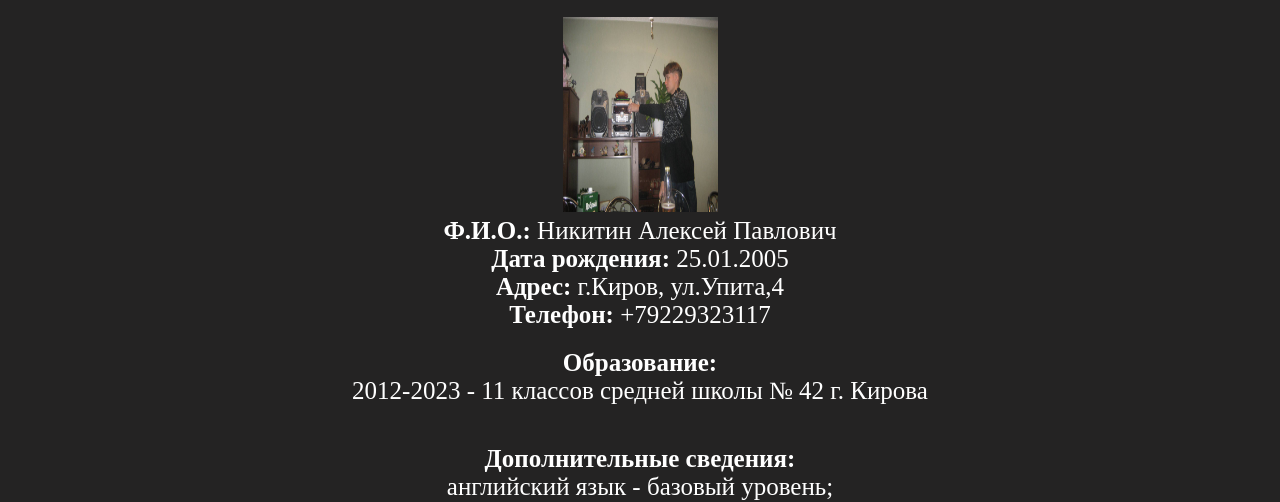
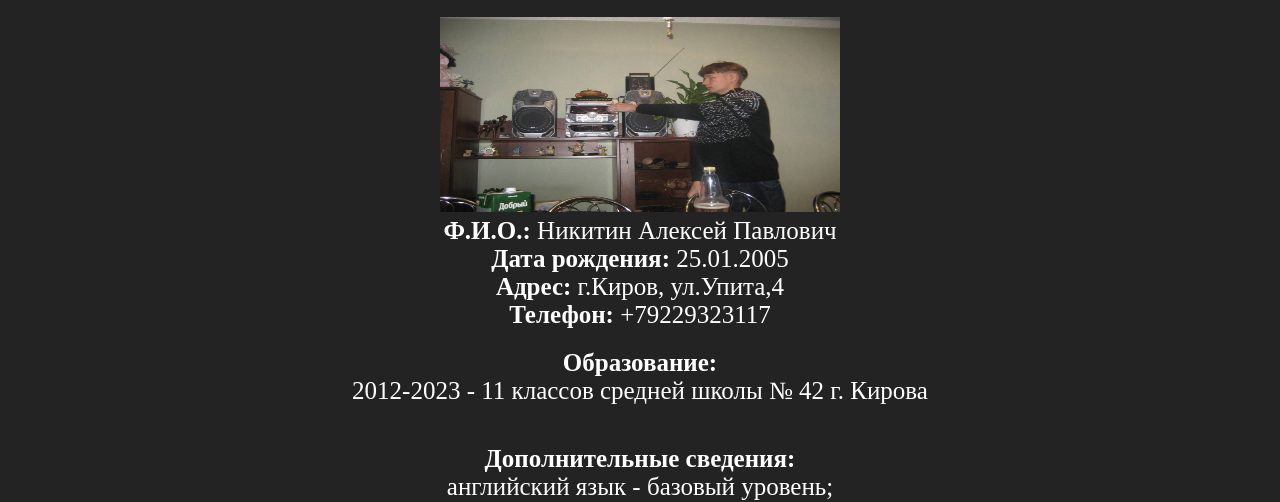
Before and after one commit to Alexey4663/mySite, a plain HTML site: page index.html in a window 1280 px wide. Shown: the part 301-803 px from the top of the page. Drawn offline with Linux system fonts and the light colour scheme.

Commit message:
Update index.html

```diff
--- a/index.html
+++ b/index.html
@@ -26,7 +26,7 @@
     <section class="resume-inform">
         <h2>Резюме</h2>
         <section class="resume-main">
-            <img src="images/1.jpg" width="155" height = "195" alt="">
+            <img src="images/1.jpg" width="400" height = "195" alt="">
         <section class="resume-text">
             <ul>
                 <li><strong>Ф.И.О.:</strong> Никитин Алексей Павлович</li>
```
